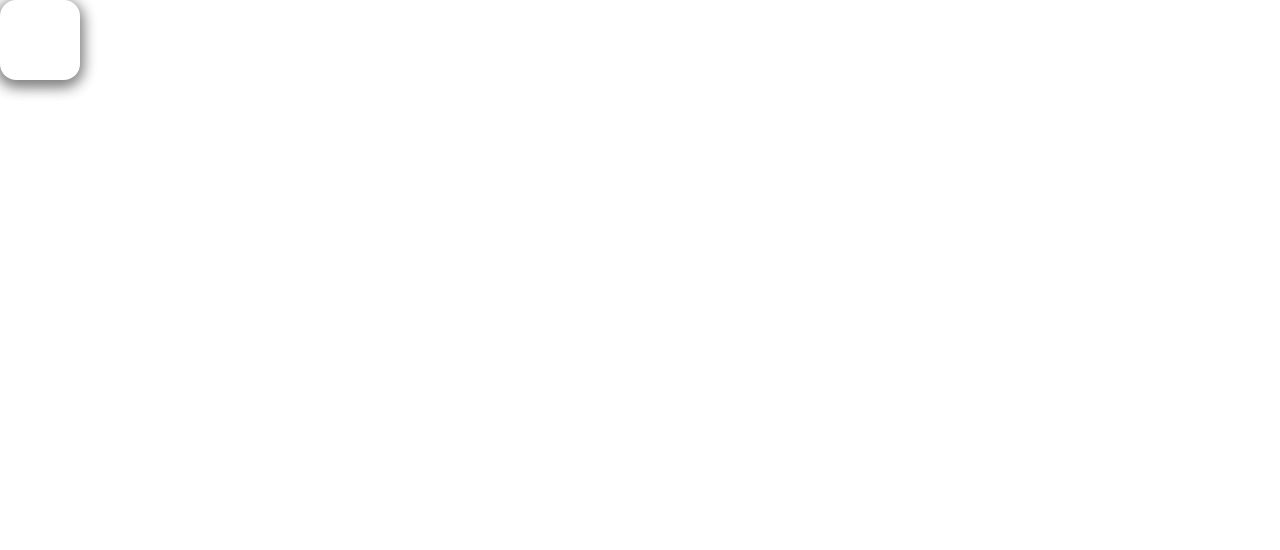
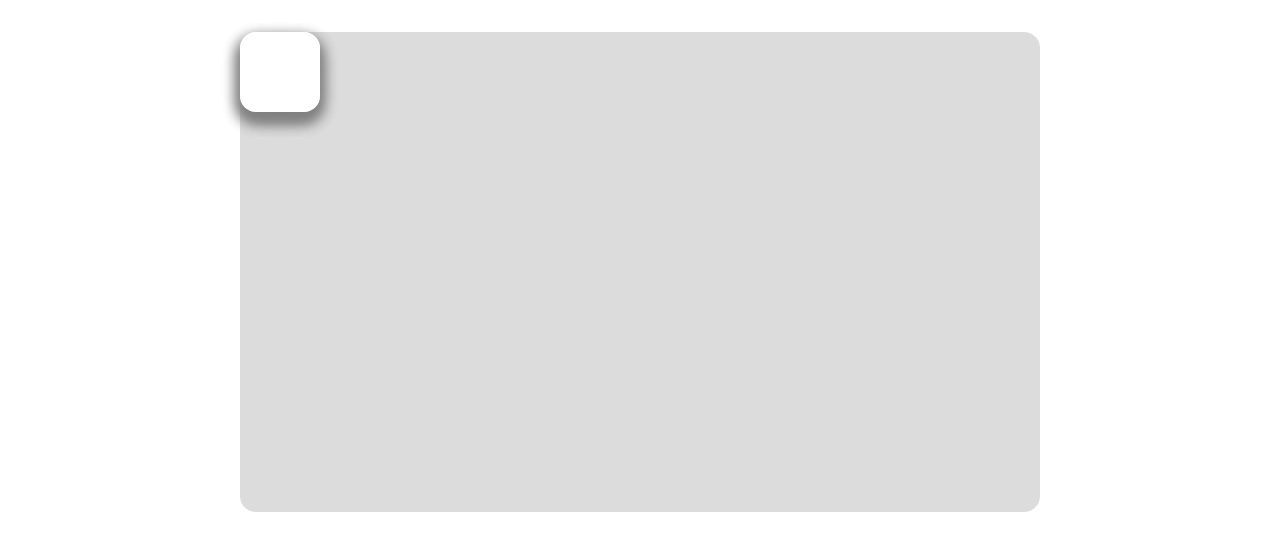
Before and after one commit to HENOZIWD/solitaire, a React (Create React App) app: page / in a window 1280 px wide. Shown: the top 550 px of the page. Built offline with nearby package versions, Linux system fonts and the light colour scheme.

Commit message:
Add boundary check

```diff
--- a/src/components/App.tsx
+++ b/src/components/App.tsx
@@ -1,12 +1,22 @@
 import React from 'react';
 import Card from './card';
+import styles from '../styles/App.module.css';
 
 const App = () => {
 
+  const baseFontSize = getComputedStyle(document.documentElement).getPropertyValue('font-size');
+  const boardWidth = +(baseFontSize.slice(0, baseFontSize.indexOf('px'))) * 50;
+  const boardHeight = +(baseFontSize.slice(0, baseFontSize.indexOf('px'))) * 30;
+
   return (
     <>
-      <Card />
-      <Card />
+    <div className={styles.container}>
+      <div className={styles.board}>
+        <Card boardWidth={boardWidth} boardHeight={boardHeight} />
+        <Card boardWidth={boardWidth} boardHeight={boardHeight} />
+        <Card boardWidth={boardWidth} boardHeight={boardHeight} />
+      </div>
+    </div>
     </>
   );
 }
--- a/src/components/card.tsx
+++ b/src/components/card.tsx
@@ -1,13 +1,27 @@
 import { useState } from 'react';
 import styles from '../styles/Card.module.css';
 
-const Card = () => {
+interface ICardProps {
+  boardWidth: number;
+  boardHeight: number;
+}
+
+const Card = (props: ICardProps) => {
+
+  const baseFontSize = getComputedStyle(document.documentElement).getPropertyValue('font-size');
+  const cardWidth = +(baseFontSize.slice(0, baseFontSize.indexOf('px'))) * 5;
+  const cardHeight = +(baseFontSize.slice(0, baseFontSize.indexOf('px'))) * 5;
+  const gap = 32;
 
   const [clicked, setClicked] = useState<boolean>(false);
   const [position, setPosition] = useState({
     x: 0,
     y: 0,
   });
+
+  // useEffect(() => {
+  //   console.log(cardWidth);
+  // }, [])
 
   const mouseDown = (clickEvent: React.MouseEvent<HTMLDivElement>) => {
     clickEvent.preventDefault();
@@ -16,9 +30,26 @@ const Card = () => {
       const deltaX = moveEvent.clientX - clickEvent.clientX;
       const deltaY = moveEvent.clientY - clickEvent.clientY;
 
+      let nextX = position.x + deltaX;
+      let nextY = position.y + deltaY;
+
+      if (nextX < 0 + gap) {
+        nextX = 0 + Math.floor(gap / 4);
+      }
+      if (props.boardWidth - cardWidth - gap < nextX) {
+        nextX = props.boardWidth - cardWidth - Math.floor(gap / 4);
+      }
+
+      if (nextY < 0 + gap) {
+        nextY = 0 + Math.floor(gap / 4);
+      }
+      if (props.boardHeight - cardHeight - gap < nextY) {
+        nextY = props.boardHeight - cardHeight - Math.floor(gap / 4);
+      }
+
       setPosition({
-        x: position.x + deltaX,
-        y: position.y + deltaY,
+        x: nextX,
+        y: nextY,
       });
     };
 
@@ -40,6 +71,8 @@ const Card = () => {
       style={{
         transform: `translateX(${position.x}px) translateY(${position.y}px) scale(${clicked ? 0.9 : 1})`,
         cursor: `${clicked ? 'grabbing' : 'grab'}`,
+        width: `${cardWidth}px`,
+        height: `${cardHeight}px`,
       }}
     />
     </>
--- a/src/styles/App.module.css
+++ b/src/styles/App.module.css
@@ -0,0 +1,13 @@
+.board {
+  margin: 2rem;
+  background-color: rgb(220, 220, 220);
+  width: 50rem;
+  height: 30rem;
+  border-radius: 1rem;
+}
+
+.container {
+
+  display: flex;
+  justify-content: center;
+}
--- a/src/styles/Card.module.css
+++ b/src/styles/Card.module.css
@@ -1,8 +1,6 @@
 .card {
-  position: fixed;
-  width: 5rem;
-  height: 5rem;
+  position: absolute;
   border-radius: 1rem;
-  box-shadow: 0px 0.25rem 1rem gray;
-  /* transition: 100ms; */
+  background-color: white;
+  box-shadow: 0px 0.5rem 1rem gray;
 }
```
